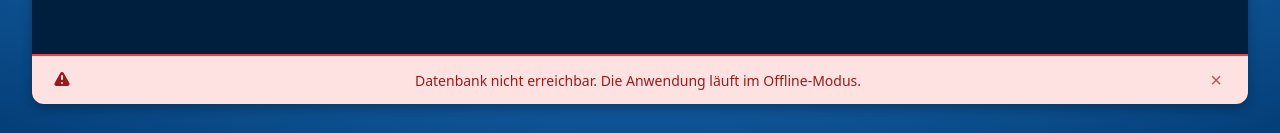
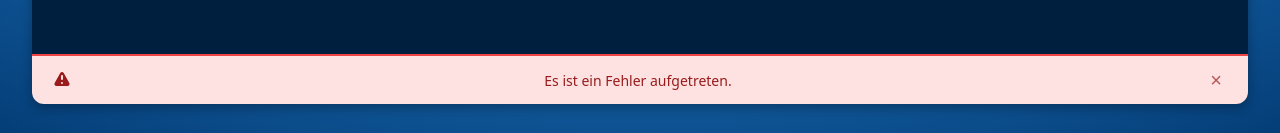
Before and after one commit to RichiAlbi/dashboard_isc, a React (Vite) app in the folder frontend/: page / in a window 1280 px wide. Shown: the part 664-797 px from the top of the page. Built offline with nearby package versions, Linux system fonts and the light colour scheme; no server answers.

Commit message:
Error message has been changed

```diff
--- a/frontend/src/App.tsx
+++ b/frontend/src/App.tsx
@@ -287,7 +287,7 @@ function AppContent() {
             <WarningIcon />
           </div>
           <div className="status-banner-message">
-            Datenbank nicht erreichbar. Die Anwendung läuft im Offline-Modus.
+            Es ist ein Fehler aufgetreten.
           </div>
           <button
             className="status-banner-close"
```
